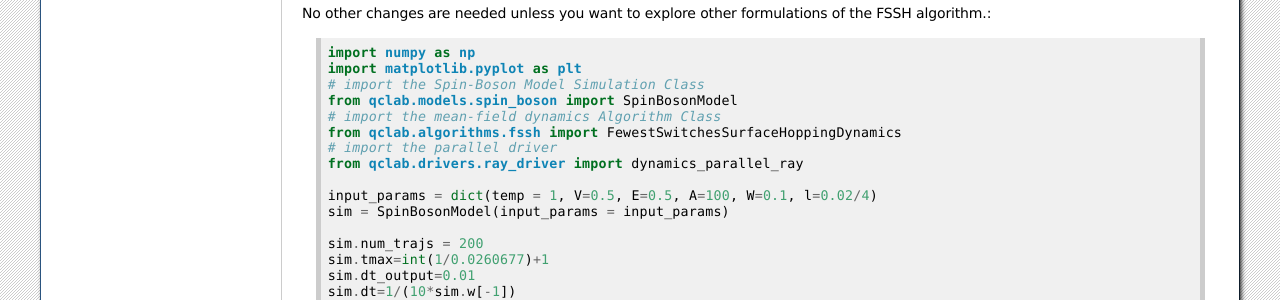
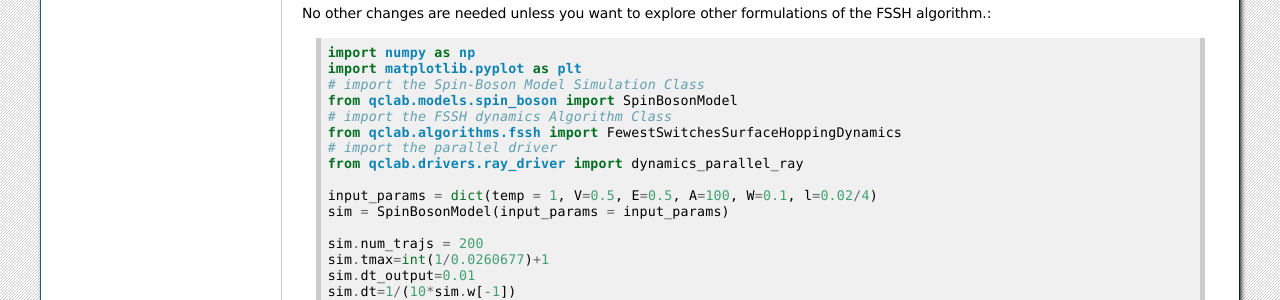
Before and after one commit to tempelaar-team/qclab-dev, a Sphinx documentation site: the page built from docs/introduction.rst, in a window 1280 px wide and 900 px high, scrolled down 4558 px. Shown: the part 358-658 px from the top of the window. Built offline with Sphinx 7.4.7, drawn with Linux system fonts in a browser that asks for light colours.

Commit message:
updated docs

```diff
--- a/docs/introduction.rst
+++ b/docs/introduction.rst
@@ -214,7 +214,7 @@ are needed unless you want to explore other formulations of the FSSH algorithm.:
       import matplotlib.pyplot as plt
       # import the Spin-Boson Model Simulation Class
       from qclab.models.spin_boson import SpinBosonModel
-      # import the mean-field dynamics Algorithm Class
+      # import the FSSH dynamics Algorithm Class
       from qclab.algorithms.fssh import FewestSwitchesSurfaceHoppingDynamics
       # import the parallel driver
       from qclab.drivers.ray_driver import dynamics_parallel_ray
```
